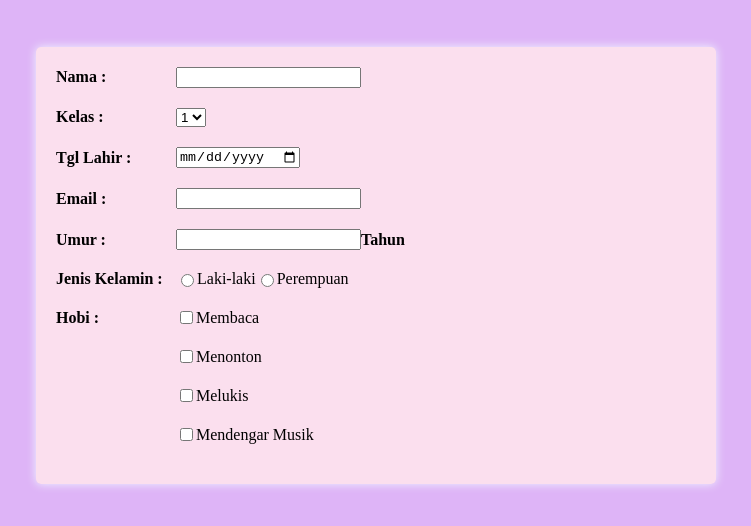
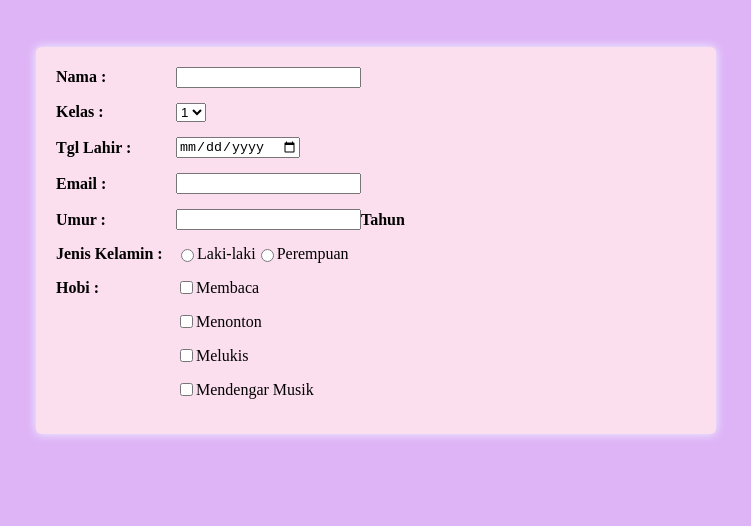
Before and after one commit to NilamCahayaSafitri/FormRegistrasi, a plain HTML site: page index.html in a window 1280 px wide. Shown: the part 50-576 px from the top of the page, without its empty margins (264-1015 px from the left). Drawn offline with Linux system fonts and the light colour scheme.

Commit message:
Update mycss.css

```diff
--- a/mycss.css
+++ b/mycss.css
@@ -15,7 +15,7 @@ body {
 }
 
 .form-group {
-    margin-bottom: 20px;
+    margin-bottom: 15px;
     display: flex;
     align-items: center;
 }
```
